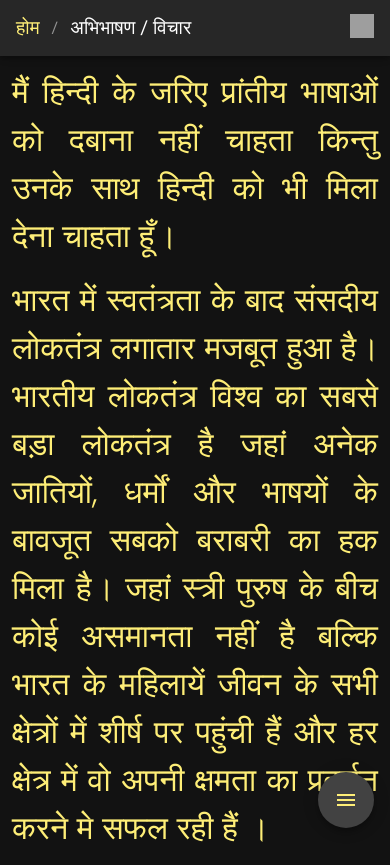
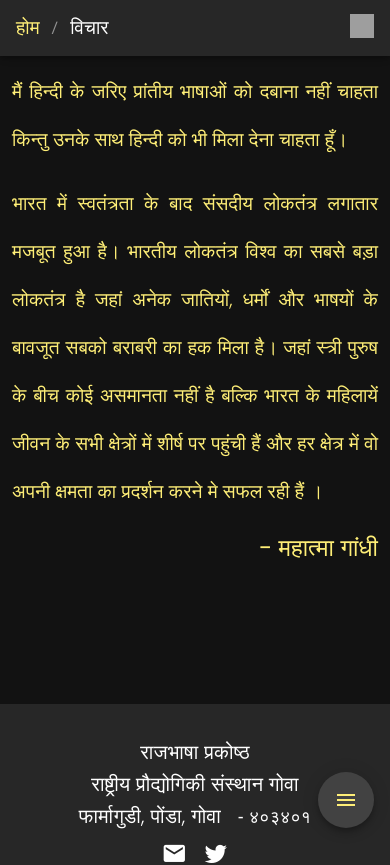
Before and after one commit to prajjwaldimri/rajbhasha-website, a Vue app: page /#/thoughts in a window 390 px wide. Shown: the top 865 px of the page. Built offline with nearby package versions, Linux system fonts and the light colour scheme; grey boxes are pictures that could not be loaded.

Commit message:
Fixed thoughts page

```diff
--- a/src/components/FloatingNav.vue
+++ b/src/components/FloatingNav.vue
@@ -34,7 +34,7 @@
             router-link(to="/thoughts")
               v-btn(text).textDecorations
                 v-img(src="@/assets/thoughts.jpg" height="70" width="140")
-                span.pl-3 अभिभाषण / विचार
+                span.pl-3 विचार
 
       ///////////////////////////////////////////////////////////////////////////////////////////////
 
@@ -284,7 +284,7 @@ export default {
               to: "/resolution"
             },
             {
-              title: "अभिभाषण/विचार",
+              title: "विचार",
               to: "/thoughts"
             }
           ]
--- a/src/components/Footer.vue
+++ b/src/components/Footer.vue
@@ -1,17 +1,17 @@
 <template lang="pug">
   v-footer.d-lg-none
     .footer-contactus
-      h5 राजभाषा प्रकोष्ठ
-      h5 राष्ट्रीय प्रौद्योगिकी संस्थान गोवा
-      h5 फार्मागुडी, पोंडा, गोवा &nbsp;
+      span.title राजभाषा प्रकोष्ठ
+      span.title राष्ट्रीय प्रौद्योगिकी संस्थान गोवा
+      span.title फार्मागुडी, पोंडा, गोवा &nbsp;
         span(style="font-family: sans-serif; font-size: 1.1rem;")  - ४०३४०१
-    .footer-contactus-icon
+    .footer-contactus-icon.pt-2
       a(href = "mailto:xyz@gmail.com" target="_blank").pr-2
-        v-icon(size = "1.2rem") mdi-email
+        v-icon(size = "1.6rem") mdi-email
       a(href = "https://www.facebook.com/nitgoa/" target="_blank").pr-2
-        v-icon(size = "1.2rem") mdi-facebook-box
+        v-icon(size = "1.6rem") mdi-facebook-box
       a(href = "https://twitter.com/NITGoa_Official" target="_blank")
-        v-icon(size = "1.2rem") mdi-twitter
+        v-icon(size = "1.6rem") mdi-twitter
     span.title.footer-title निर्माता: <br/>
       a(href="https://prajjwal.me" target="_blank") प्रज्जवल डिमरी,&nbsp;
       a(href="https://www.linkedin.com/in/subarnadhar/" target="_blank") सुबर्णा धर,&nbsp;
@@ -43,6 +43,10 @@ span.title.footer-title {
   justify-content: center;
   flex: 1 1 0;
   width: 100%;
+  span.title {
+    font-family: "Poppins", sans-serif !important;
+    font-weight: 300;
+  }
 }
 .footer-contactus-icon {
   display: flex;
--- a/src/views/Thoughts.vue
+++ b/src/views/Thoughts.vue
@@ -31,7 +31,7 @@ export default {
           href: "/"
         },
         {
-          text: "अभिभाषण / विचार",
+          text: "विचार",
           disabled: true,
           href: "/thoughts"
         }
@@ -64,7 +64,7 @@ export default {
         line-height: 4rem;
         @media (max-width: 1264px) {
           text-align: justify;
-          font-size: 2rem !important;
+          font-size: 1.2rem !important;
           font-weight: 300;
           line-height: 3rem;
           letter-spacing: normal !important;
@@ -91,6 +91,9 @@ export default {
     flex-direction: column;
     span {
       font-size: 2rem;
+      @media (max-width: 1264px) {
+        font-size: 1.2rem;
+      }
       font-weight: 300;
       line-height: 3rem;
       letter-spacing: normal !important;
```
